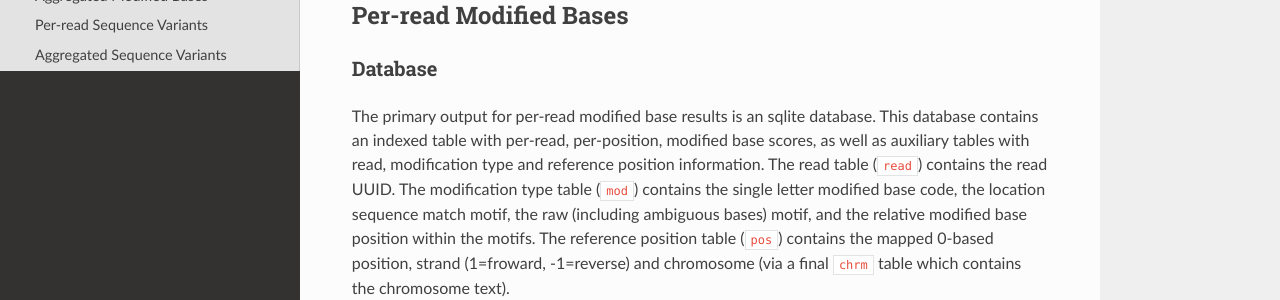
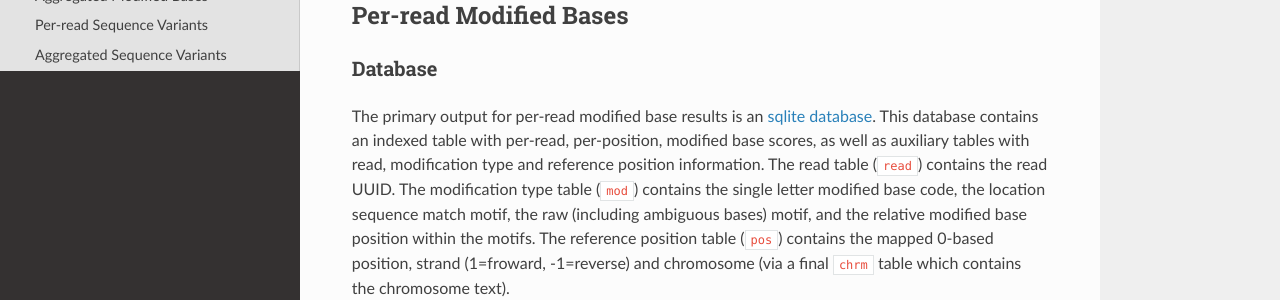
Before and after one commit to nanoporetech/megalodon, a Sphinx documentation site: the page built from docs/file_formats.rst, in a window 1280 px wide and 900 px high. Shown: the part 418-718 px from the top of the window. Built offline with Sphinx 7.4.7 and the Read the Docs theme 2.0.0, drawn with Linux system fonts in a browser that asks for light colours; part of the change alters nothing that is shown.

```diff
--- a/docs/file_formats.rst
+++ b/docs/file_formats.rst
@@ -24,7 +24,7 @@ Per-read Modified Bases
 Database
 ~~~~~~~~
 
-The primary output for per-read modified base results is an sqlite database.
+The primary output for per-read modified base results is an `sqlite database <https://www.sqlite.org/index.html>`_.
 This database contains an indexed table with per-read, per-position, modified base scores, as well as auxiliary tables with read, modification type and reference position information.
 The read table (``read``) contains the read UUID.
 The modification type table (``mod``) contains the single letter modified base code, the location sequence match motif, the raw (including ambiguous bases) motif, and the relative modified base position within the motifs.
```
